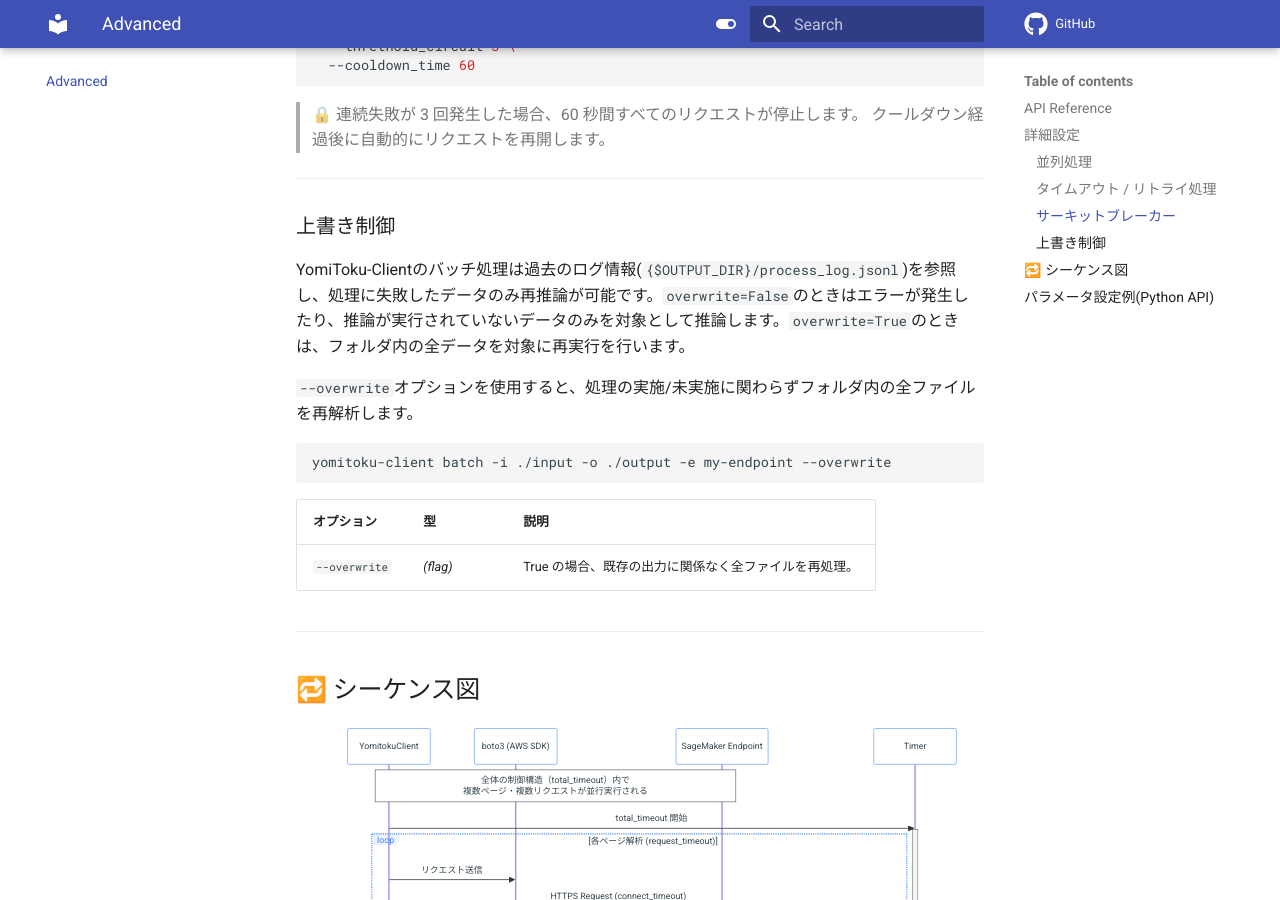
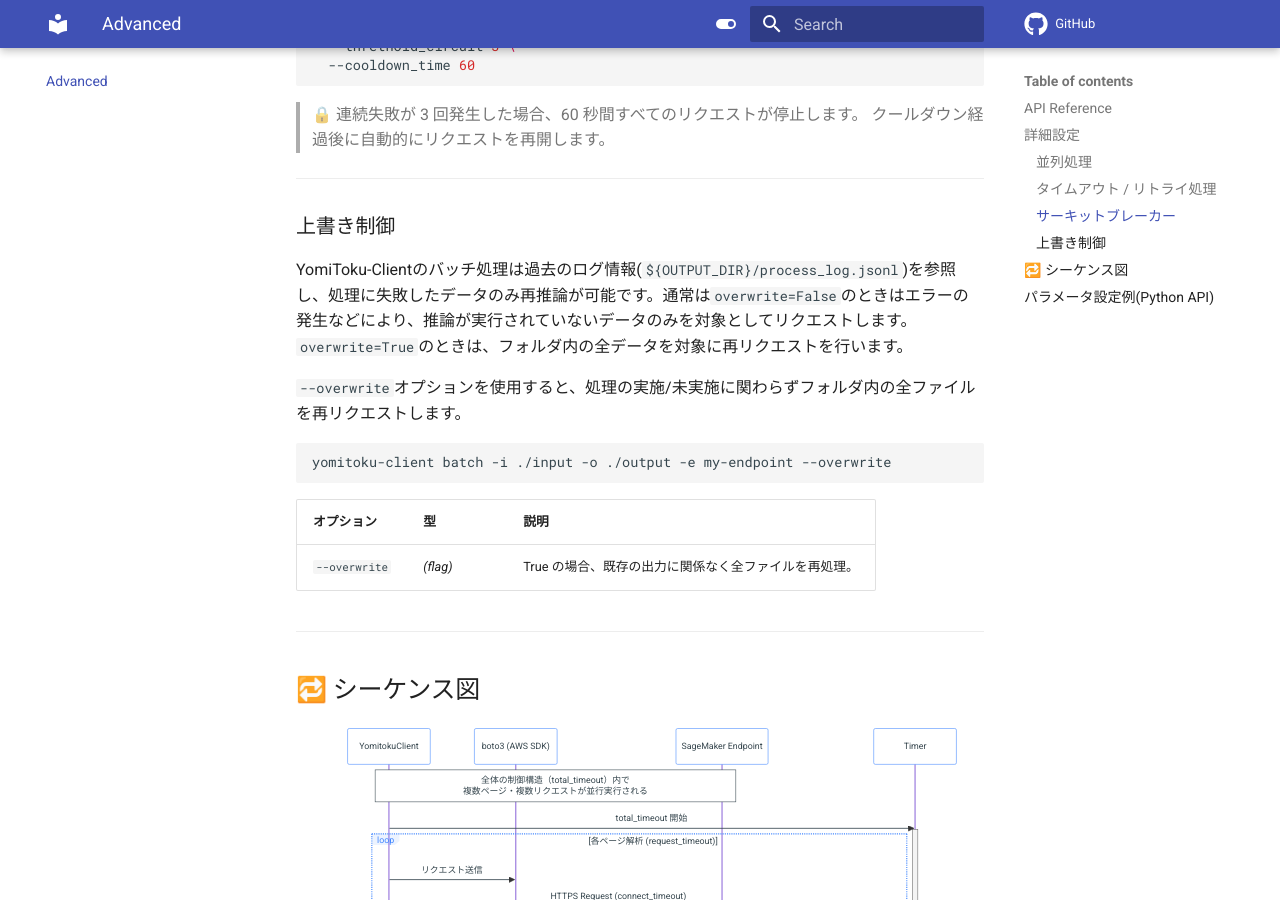
Before and after one commit to MLism-Inc/yomitoku-client, an MkDocs documentation site: the page built from docs/advanced.md, in a window 1280 px wide and 900 px high, scrolled down 1953 px. Built offline with MkDocs 1.6.1 and Material for MkDocs 9.7.7, drawn with Linux system fonts in a browser that asks for light colours; comment, search, counter and statistics services are not loaded.

Commit message:
fix docs

````diff
--- a/docs/advanced.md
+++ b/docs/advanced.md
@@ -68,9 +68,9 @@ yomitoku-client batch \
 ---
 
 ### 上書き制御
-YomiToku-Clientのバッチ処理は過去のログ情報(`{$OUTPUT_DIR}/process_log.jsonl`)を参照し、処理に失敗したデータのみ再推論が可能です。`overwrite=False`のときはエラーが発生したり、推論が実行されていないデータのみを対象として推論します。`overwrite=True`のときは、フォルダ内の全データを対象に再実行を行います。
+YomiToku-Clientのバッチ処理は過去のログ情報(`${OUTPUT_DIR}/process_log.jsonl`)を参照し、処理に失敗したデータのみ再推論が可能です。通常は`overwrite=False`のときはエラーの発生などにより、推論が実行されていないデータのみを対象としてリクエストします。`overwrite=True`のときは、フォルダ内の全データを対象に再リクエストを行います。
 
-`--overwrite`オプションを使用すると、処理の実施/未実施に関わらずフォルダ内の全ファイルを再解析します。
+`--overwrite`オプションを使用すると、処理の実施/未実施に関わらずフォルダ内の全ファイルを再リクエストします。
 ```bash
 yomitoku-client batch -i ./input -o ./output -e my-endpoint --overwrite
 ```
--- a/mkdocs.yml
+++ b/mkdocs.yml
@@ -70,7 +70,7 @@ nav:
   - Setting-Authentication: 'iam-doc.md'
   - How To Deploy: 'deploy-yomitoku-pro.md'
   - CLI: 'cli-usage.md'
-  - Modules: 'module-usage.md'
+  - Python API: 'module-usage.md'
   - Advanced: 'advanced.md'
 
 plugins:
````
